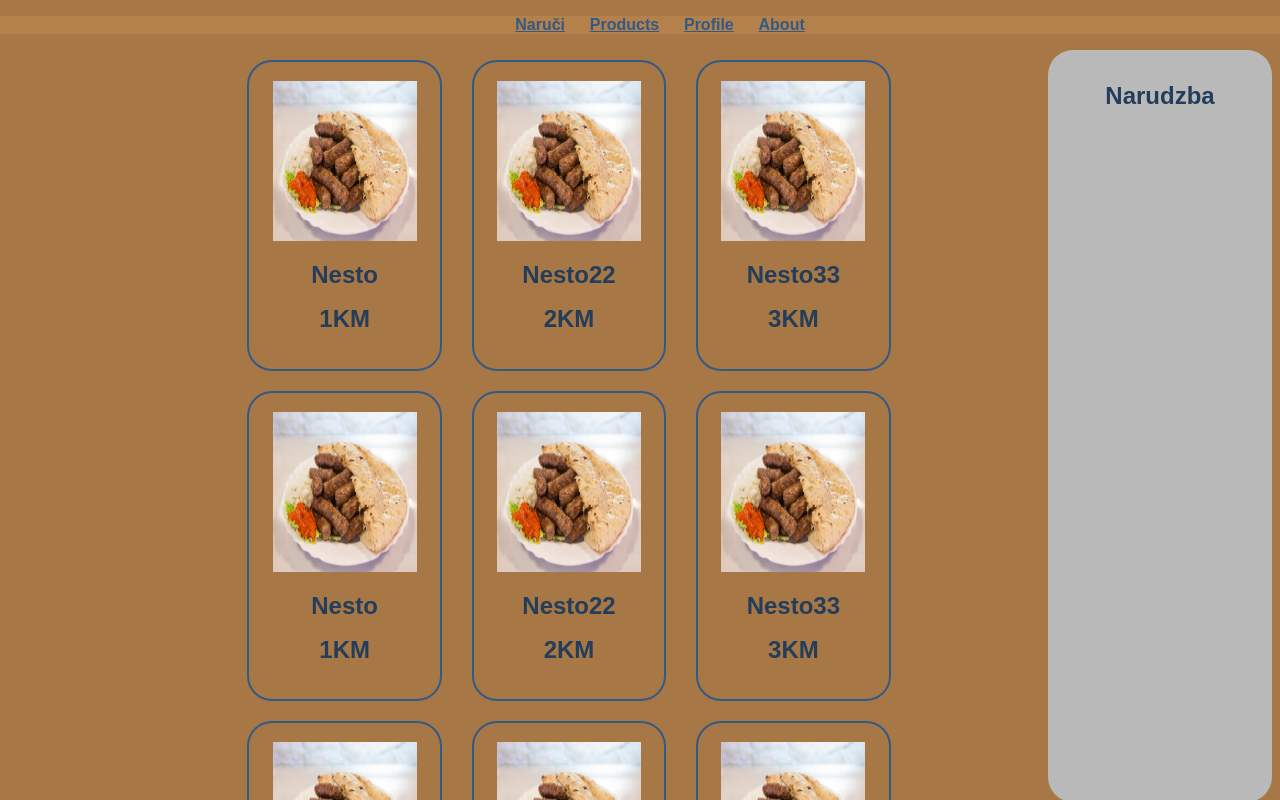
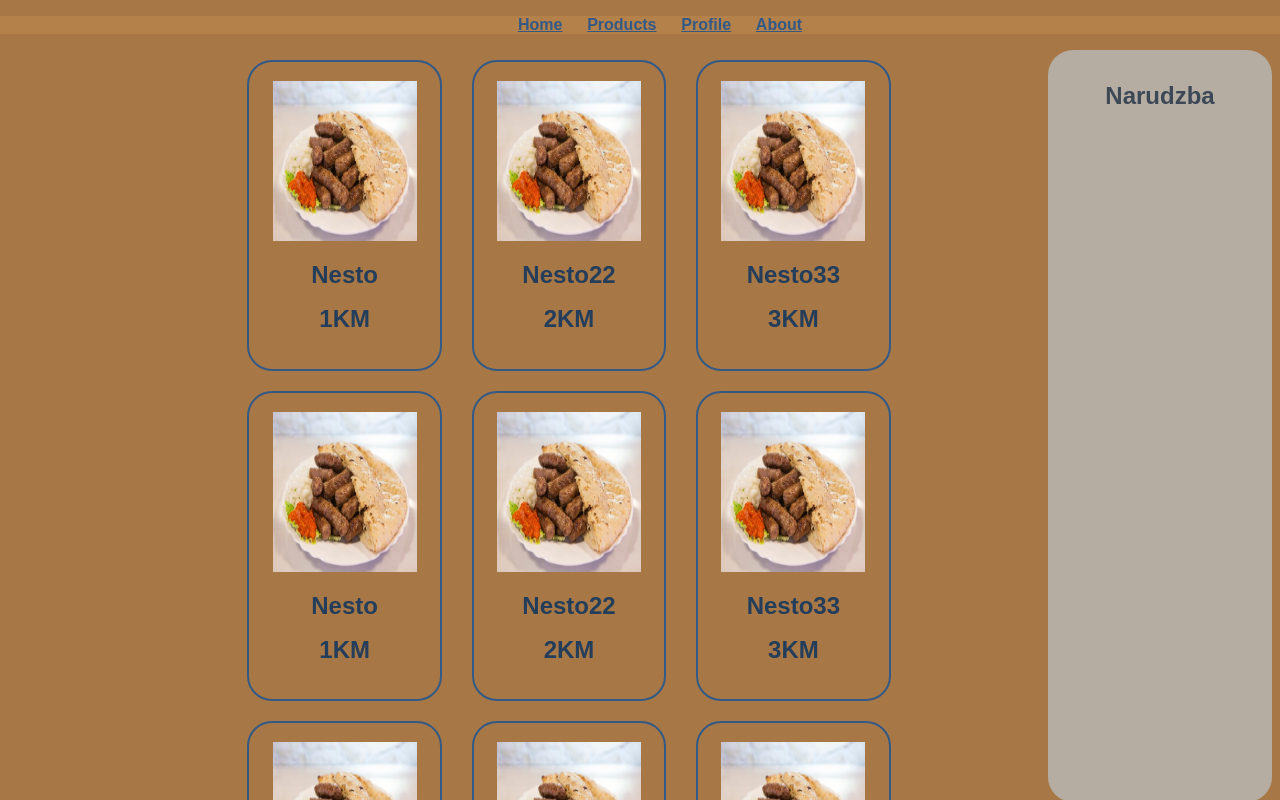
Before and after one commit to fcausevic1/RestaurantAppFrontend, a React (Create React App) app: page / in a window 1280 px wide. Shown: the top 800 px of the page. Built offline with nearby package versions, Linux system fonts and the light colour scheme.

Commit message:
Added opacity to sidebar

```diff
--- a/src/components/NavBar.jsx
+++ b/src/components/NavBar.jsx
@@ -6,7 +6,7 @@ const NavBar = (props) => {
     <div>
       <ul className="navBar">
         <li>
-          <a href="#">Naruči</a>
+          <a href="#">Home</a>
         </li>
         <li>
           <a href="#">Products</a>
--- a/src/components/SideBar.css
+++ b/src/components/SideBar.css
@@ -1,6 +1,6 @@
 .sideBar {
-  border-radius:  25px;
-  border: 2px ;
+  border-radius: 25px;
+  border: 2px;
   border-color: #335986;
   background-color: rgb(185, 185, 185);
   height: 90%;
@@ -11,4 +11,5 @@
   margin-right: 0.5em;
   padding: 1em;
   text-align: center;
+  opacity: 0.8;
 }
```
